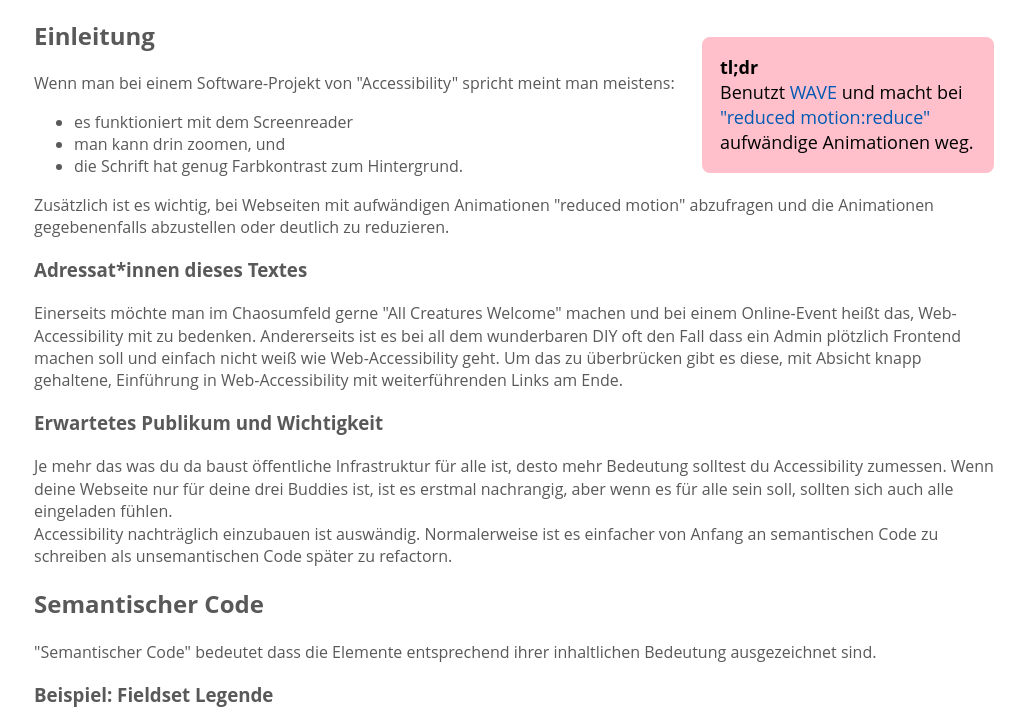
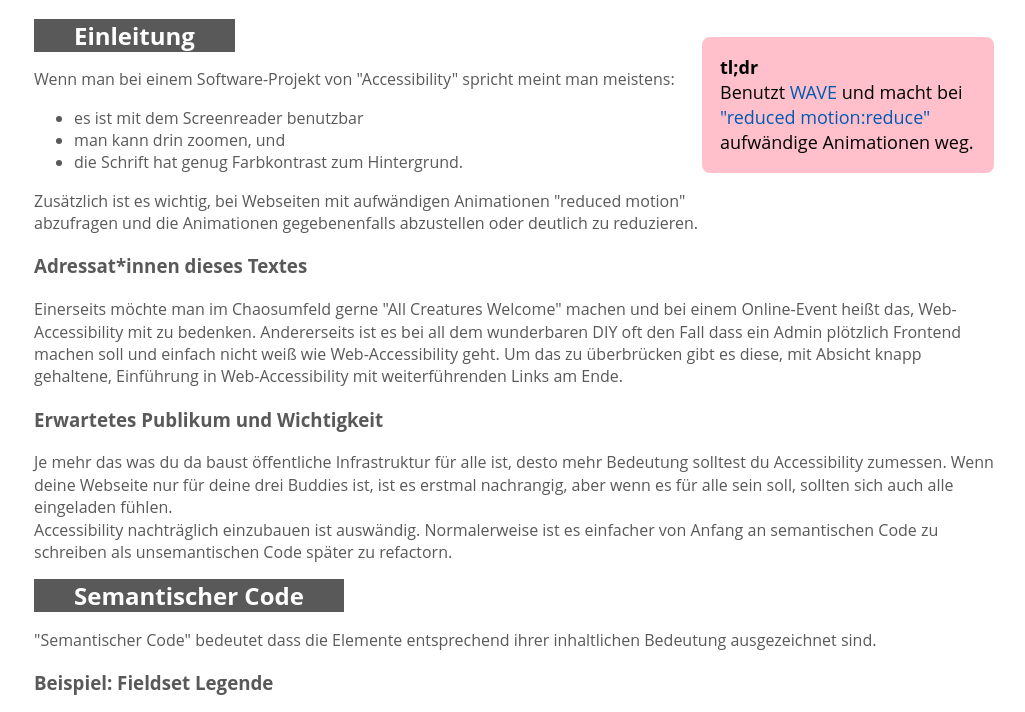
Before and after one commit to benjaminwand/Web-accessibility_101, a plain HTML site: page index.html in a window 1280 px wide. Shown: the part 85-797 px from the top of the page, without its empty margins (126-1151 px from the left). Drawn offline with Linux system fonts and the light colour scheme.

Commit message:
h2 style

```diff
--- a/index.html
+++ b/index.html
@@ -24,7 +24,7 @@
       meistens:
     </p>
     <ul>
-      <li>es funktioniert mit dem Screenreader</li>
+      <li>es ist mit dem Screenreader benutzbar</li>
       <li>man kann drin zoomen, und</li>
       <li>die Schrift hat genug Farbkontrast zum Hintergrund.</li>
     </ul>
--- a/styles.css
+++ b/styles.css
@@ -25,6 +25,12 @@ a:focus {
 
 h1 {
   text-align: center;
+}
+h2 {
+  color: white;
+  background-color: #595959;
+  display: inline;
+  padding: 0 2.5rem;
 }
 
 code {
```
